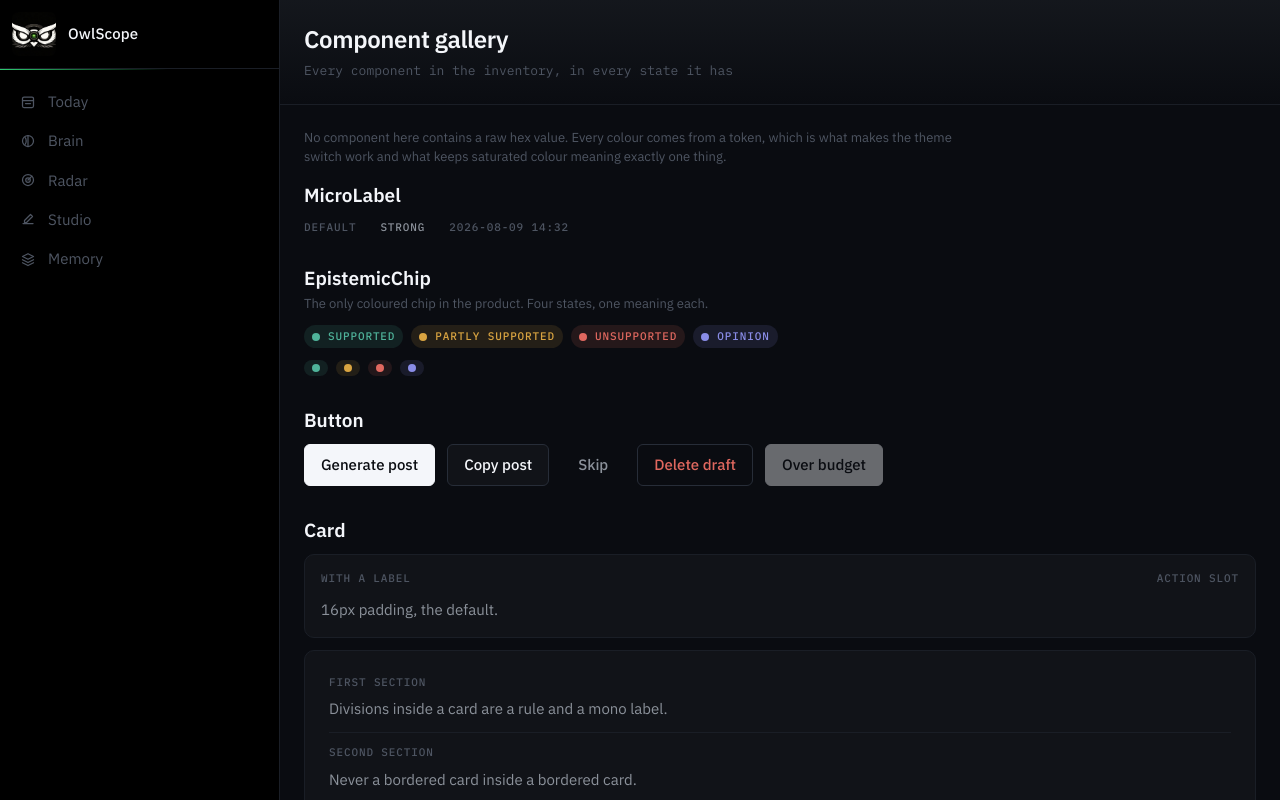
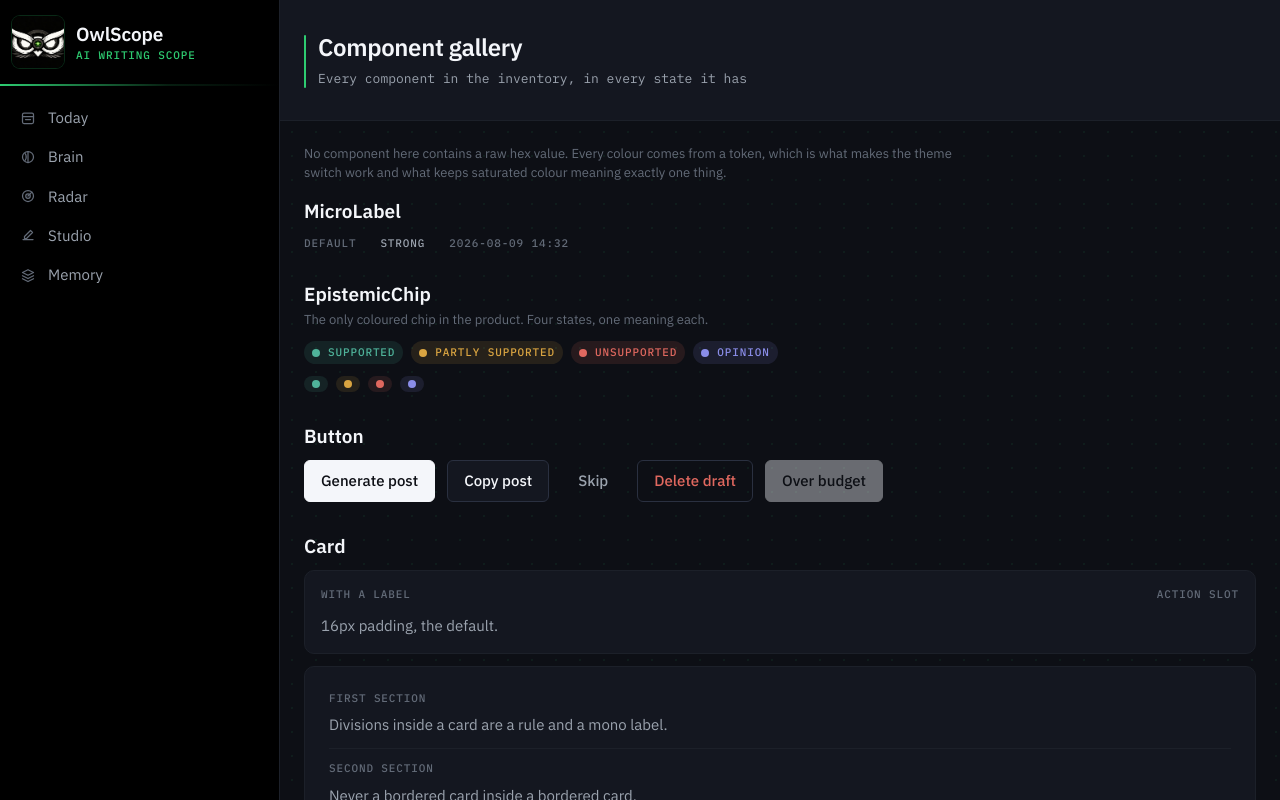
Before and after one commit to Clazd/OwlScope, a Next.js app: page /inspect/components in a window 1280 px wide. Shown: the top 800 px of the page. Built offline with nearby package versions, Linux system fonts and the light colour scheme; a web font is replaced by a local one.

Commit message:
Scope Interface redesign: readable nav, layered depth, accent CTA, logo block, dot-grid

```diff
--- a/src/app/globals.css
+++ b/src/app/globals.css
@@ -227,3 +227,26 @@
     scrollbar-color: var(--rule-strong) transparent;
   }
 }
+
+/* --------------------------------------------------------- dot grid ----- */
+
+/*
+ * A barely-perceptible dot grid on the main content area. Adds texture and
+ * depth to the dark background without competing with content.
+ * Applied via the `scope-grid` utility on the main content wrapper.
+ */
+@utility scope-grid {
+  background-image: radial-gradient(circle, rgba(46,204,113,0.07) 1px, transparent 1px);
+  background-size: 24px 24px;
+}
+
+/* --------------------------------------------------------- glow ---------- */
+
+/*
+ * Subtle green ambient glow on focused inputs and active elements.
+ * The glow is purposely very low opacity — it signals focus without competing
+ * with content or adding visual noise.
+ */
+@utility scope-glow {
+  box-shadow: 0 0 0 1px rgba(46,204,113,0.2), 0 0 16px rgba(46,204,113,0.06);
+}
--- a/src/app/tokens.css
+++ b/src/app/tokens.css
@@ -68,15 +68,15 @@
 /* --------------------------------------------------------------- colour -- */
 
 :root {
-  /* OwlScope — pure black sidebar / green / white palette */
-  --bg: #0A0C11;
-  --surface: #111318;
-  --surface-sunken: #07090D;
-  --rule: #1A1E26;
-  --rule-strong: #272D38;
+  /* OwlScope — Scope Interface: pure black sidebar / green / white */
+  --bg: #0D0F15;
+  --surface: #141720;
+  --surface-sunken: #09090E;
+  --rule: #1C2029;
+  --rule-strong: #2A3040;
   --ink: #F4F6FA;
-  --ink-2: #8B919A;
-  --ink-3: #4E5562;
+  --ink-2: #9BA3AE;
+  --ink-3: #636B78;
 
   /* Epistemic — the ONLY saturated colours in the product */
   --supported: #4fb39a;
--- a/src/components/common/AppShell.tsx
+++ b/src/components/common/AppShell.tsx
@@ -57,7 +57,7 @@ export function AppShell({ children, ...state }: AppShellProps) {
         <div className="min-h-dvh overflow-x-clip md:flex">
           <MobileTopBar {...state} />
           <Sidebar {...state} />
-          <main id="main-content" className="min-w-0 grow pb-16 md:pb-0">{children}</main>
+          <main id="main-content" className="min-w-0 grow pb-16 md:pb-0 scope-grid">{children}</main>
           <BottomBar items={NAV_ITEMS} />
         </div>
         <CommandPalette />
@@ -126,57 +126,68 @@ function Sidebar(state: ShellState) {
   return (
     <div
       className={cn(
-        "hidden shrink-0 flex-col border-r border-rule md:flex",
+        "hidden shrink-0 flex-col md:flex",
         "md:w-(--sidebar-collapsed) wide:w-(--sidebar-width)",
       )}
-      style={{ background: "#000000" }}
+      style={{
+        background: "#000000",
+        borderRight: "1px solid #1C2029",
+      }}
     >
-      {/* Brand header — logo bg bleeds into sidebar so they read as one surface */}
+      {/* ── Brand block ───────────────────────────────────────────────── */}
       <Link
         href="/today"
         className={cn(
-          "flex min-w-0 items-center gap-3 border-b border-rule px-3 py-3",
-          "max-wide:justify-center max-wide:px-0 max-wide:py-3",
+          "flex min-w-0 items-center gap-3 px-3 py-4",
+          "max-wide:justify-center max-wide:px-0 max-wide:py-4",
           "transition-opacity duration-(--dur-state) hover:opacity-80",
         )}
         style={{ background: "#000000" }}
       >
         <OwlMark />
-        <span
-          className="type-body-strong truncate max-wide:hidden"
-          style={{ color: "#F4F6FA", letterSpacing: "0.01em" }}
-        >
-          {state.brandName}
-        </span>
+        <div className="min-w-0 max-wide:hidden">
+          <p className="type-h2 truncate" style={{ color: "#F4F6FA", letterSpacing: "-0.01em" }}>
+            {state.brandName}
+          </p>
+          <p className="type-micro" style={{ color: "var(--accent)", marginTop: 2 }}>
+            AI WRITING SCOPE
+          </p>
+        </div>
       </Link>
 
-      {/* Thin accent rule below the logo — scope line */}
-      <div
-        className="h-px shrink-0"
-        style={{ background: "linear-gradient(90deg, var(--accent) 0%, transparent 60%)" }}
-      />
+      {/* Green accent bar — the scope line */}
+      <div style={{ height: 2, background: "linear-gradient(90deg, var(--accent) 0%, rgba(46,204,113,0.15) 60%, transparent 100%)", flexShrink: 0 }} />
 
+      {/* ── Nav ───────────────────────────────────────────────────────── */}
       <div className="grow py-3">
         <NavRail items={NAV_ITEMS} className="wide:hidden" collapsed />
         <NavRail items={NAV_ITEMS} className="max-wide:hidden" />
       </div>
 
-      <div className="border-t border-rule py-3">
+      {/* ── Settings ──────────────────────────────────────────────────── */}
+      <div className="py-3" style={{ borderTop: "1px solid #1C2029" }}>
         <NavRail items={[SETTINGS_ITEM]} className="wide:hidden" collapsed />
         <NavRail items={[SETTINGS_ITEM]} className="max-wide:hidden" />
       </div>
 
+      {/* ── Model footer ──────────────────────────────────────────────── */}
       <div
-        className="overflow-hidden border-t border-rule px-4 py-3 max-wide:px-2"
-        style={{ background: "rgba(0,0,0,0.25)" }}
+        className="overflow-hidden px-4 py-3 max-wide:px-2"
+        style={{ borderTop: "1px solid #1C2029", background: "rgba(0,0,0,0.4)" }}
       >
         <p className="flex min-w-0 items-center gap-2 mb-2 max-wide:justify-center">
           <span
             aria-hidden
             className="h-1.5 w-1.5 shrink-0 rounded-pill stage-pulse"
-            style={{ background: "var(--accent)", opacity: 0.8 }}
+            style={{ background: "var(--accent)" }}
           />
-          <MicroLabel className="min-w-0 truncate max-wide:hidden">{state.model}</MicroLabel>
+          <span
+            data-mono
+            className="type-micro min-w-0 truncate max-wide:hidden"
+            style={{ color: "var(--accent)" }}
+          >
+            {state.model}
+          </span>
         </p>
         <TokenMeter used={state.tokensUsed} budget={state.tokensBudget} compact />
         {state.sandbox && <SandboxLabel />}
@@ -202,11 +213,6 @@ function MobileTopBar(state: ShellState) {
   );
 }
 
-/**
- * Sandbox state is always visible, so fixture output can never be mistaken for
- * real output. It is a mono label, not a badge - a badge would be colour, and
- * colour is reserved.
- */
 function SandboxLabel() {
   return (
     <span
@@ -221,14 +227,20 @@ function SandboxLabel() {
 
 /**
  * Square logo mark, zoomed into the owl face.
- * The dark background of the PNG matches the sidebar (#0C0F14) so the
- * logo bleeds seamlessly into the panel — no border, no gap.
+ * 52×52px — prominent enough to anchor the brand block.
+ * The PNG's pure-black background bleeds seamlessly into the sidebar.
  */
 function OwlMark() {
   return (
     <div
       className="shrink-0 overflow-hidden"
-      style={{ width: 44, height: 44, borderRadius: 6, background: "#000000" }}
+      style={{
+        width: 52,
+        height: 52,
+        borderRadius: 8,
+        background: "#000000",
+        boxShadow: "0 0 0 1px rgba(46,204,113,0.2)",
+      }}
     >
       <img
         src="/owlscope-logo.png"
--- a/src/components/common/Button.tsx
+++ b/src/components/common/Button.tsx
@@ -3,7 +3,7 @@
 import type { ButtonHTMLAttributes, ReactNode } from "react";
 import { cn } from "@/lib/format/cn";
 
-type Variant = "primary" | "secondary" | "quiet" | "destructive";
+type Variant = "primary" | "secondary" | "quiet" | "destructive" | "accent";
 
 interface ButtonProps extends ButtonHTMLAttributes<HTMLButtonElement> {
   variant?: Variant;
@@ -11,14 +11,23 @@ interface ButtonProps extends ButtonHTMLAttributes<HTMLButtonElement> {
 }
 
 /**
- * Buttons are ink. There are no coloured buttons in this product — colour means
- * epistemic status and nothing else.
+ * Scope Interface button system.
  *
- * Destructive actions are --unsupported as *text only*, never a filled red
- * button, because a filled red button reads as "status: unsupported" to a user
- * who has learned the four colours.
+ * `accent` — green bg / black text. Use for the single primary CTA on a page
+ *   (e.g. "Generate today's post"). Only one accent button per view.
+ *
+ * `primary` — white bg / dark text. Secondary emphasis.
+ *
+ * `secondary` — surface bg, subdued. Default variant for supporting actions.
+ *
+ * `quiet` — no bg, no border. For toolbar/icon actions.
+ *
+ * `destructive` — unsupported-coloured text only. Never a filled red button —
+ *   colour signals epistemic status, not danger.
  */
 const VARIANTS: Record<Variant, string> = {
+  accent:
+    "bg-accent text-bg border border-accent hover:opacity-90 hover:shadow-pop active:scale-[0.98]",
   primary:
     "bg-ink text-bg border border-ink hover:opacity-90 hover:shadow-pop active:scale-[0.98]",
   secondary:
--- a/src/components/common/Card.tsx
+++ b/src/components/common/Card.tsx
@@ -12,14 +12,30 @@ interface CardProps {
   action?: ReactNode;
   padding?: "16" | "24";
   sunken?: boolean;
+  /**
+   * Featured cards carry a 2px accent left bar and a slightly sunken fill.
+   * Use for the primary piece of information on a page.
+   */
+  featured?: boolean;
   className?: string;
 }
 
 /**
- * A 1px rule and a 10px radius. Cards are defined by borders, never shadows.
- * Hover subtly brightens the border for a premium tactile feel.
+ * Scope Interface card.
+ *
+ * Always shows its border (not just on hover). Hover brightens border to
+ * rule-strong for a tactile feel. Featured variant gets a 2px green left bar.
  */
-export function Card({ children, id, label, action, padding = "16", sunken = false, className }: CardProps) {
+export function Card({
+  children,
+  id,
+  label,
+  action,
+  padding = "16",
+  sunken = false,
+  featured = false,
+  className,
+}: CardProps) {
   return (
     <section
       id={id}
@@ -27,11 +43,27 @@ export function Card({ children, id, label, action, padding = "16", sunken = fal
         "rounded-card border border-rule",
         "transition-colors duration-(--dur-state) ease-(--ease)",
         "hover:border-rule-strong",
-        sunken ? "bg-surface-sunken" : "bg-surface",
+        sunken || featured ? "bg-surface-sunken" : "bg-surface",
         padding === "24" ? "p-6" : "p-4",
+        featured ? "relative overflow-hidden" : "",
         className,
       )}
     >
+      {/* Featured accent bar */}
+      {featured && (
+        <div
+          aria-hidden
+          style={{
+            position: "absolute",
+            left: 0,
+            top: 0,
+            bottom: 0,
+            width: 2,
+            background: "var(--accent)",
+            borderRadius: "10px 0 0 10px",
+          }}
+        />
+      )}
       {(label || action) && (
         <header className="mb-3 flex items-center justify-between gap-4">
           {label ? <MicroLabel>{label}</MicroLabel> : <span />}
--- a/src/components/common/NavRail.tsx
+++ b/src/components/common/NavRail.tsx
@@ -43,6 +43,8 @@ interface NavRailProps {
 /**
  * Pill-based active state: the active item gets a subtle accent-tinted
  * background and an accent-coloured icon. Hover shows a surface-sunken pill.
+ *
+ * Inactive labels use text-ink-2 (readable on pure black) not text-ink-3.
  */
 export function NavRail({ items, collapsed = false, className }: NavRailProps) {
   const pathname = usePathname();
@@ -63,14 +65,14 @@ export function NavRail({ items, collapsed = false, className }: NavRailProps) {
               collapsed ? "justify-center" : "",
               active
                 ? "bg-accent-dim type-body-strong text-ink"
-                : "type-body text-ink-3 hover:bg-surface-sunken hover:text-ink-2",
+                : "type-body text-ink-2 hover:bg-surface-sunken hover:text-ink",
             )}
           >
             <Glyph
               name={item.glyph}
               className={cn(
                 "shrink-0 transition-colors duration-(--dur-state)",
-                active ? "text-accent" : "group-hover:text-ink-2",
+                active ? "text-accent" : "text-ink-3 group-hover:text-ink-2",
               )}
             />
             {!collapsed && <span className="truncate">{item.label}</span>}
@@ -101,7 +103,7 @@ export function BottomBar({ items }: { items: NavItem[] }) {
             aria-current={active ? "page" : undefined}
             className={cn(
               "flex flex-col items-center gap-1 py-2",
-              active ? "text-accent" : "text-ink-3",
+              active ? "text-accent" : "text-ink-2",
             )}
           >
             <Glyph name={item.glyph} />
--- a/src/components/common/PageHeader.tsx
+++ b/src/components/common/PageHeader.tsx
@@ -11,25 +11,40 @@ interface PageHeaderProps {
 }
 
 /**
- * Sentence case, always. The title says what this page is, the mono subtitle
- * says what is true about it right now.
+ * Scope Interface page header.
+ *
+ * Full-bleed surface band with a 1px bottom rule — gives every page a defined
+ * header zone rather than text floating on darkness. A 2px accent bar on the
+ * left of the title anchors the green to the content hierarchy.
  */
 export function PageHeader({ title, subtitle, action, className }: PageHeaderProps) {
   return (
     <header
-      className={cn("border-b border-rule px-6 py-6", className)}
-      style={{
-        background: "linear-gradient(180deg, rgba(30,34,40,0.5) 0%, transparent 100%)",
-      }}
+      className={cn("border-b border-rule px-6 py-8 bg-surface", className)}
     >
       <div className="flex flex-wrap items-start justify-between gap-4">
+        <div className="flex items-start gap-3">
+          {/* Green left accent bar */}
+          <div
+            aria-hidden
+            style={{
+              width: 2,
+              alignSelf: "stretch",
+              minHeight: 24,
+              background: "var(--accent)",
+              borderRadius: 2,
+              flexShrink: 0,
+              marginTop: 3,
+            }}
+          />
           <div>
             <h1 className="type-h1 text-ink">{title}</h1>
             {subtitle && (
-            <p data-mono className="type-data text-ink-3 mt-2">
+              <p data-mono className="type-data text-ink-2 mt-2">
                 {subtitle}
               </p>
             )}
+          </div>
         </div>
         {action && <div className="flex items-center gap-2">{action}</div>}
       </div>
--- a/src/components/today/Today.tsx
+++ b/src/components/today/Today.tsx
@@ -259,7 +259,7 @@ export function Today({ persona, model, dateLabel, initial }: TodayProps) {
           <p data-mono className="type-data mt-1 text-ink-3">{dateLabel} · {persona.name || "Nova"} · {model}</p>
         </div>
         <Button
-          variant="primary"
+          variant="accent"
           disabled={busy || payload.record?.status === "running" || (overLimit && !payload.record)}
           title="Estimated daily run: ~12k–24k tokens"
           onClick={() => void generate("generate")}
```
Also changed, not shown: src/components/common/EmptyState.tsx (+8 -3 lines). Lines whose indentation alone changed are shown as unchanged.
